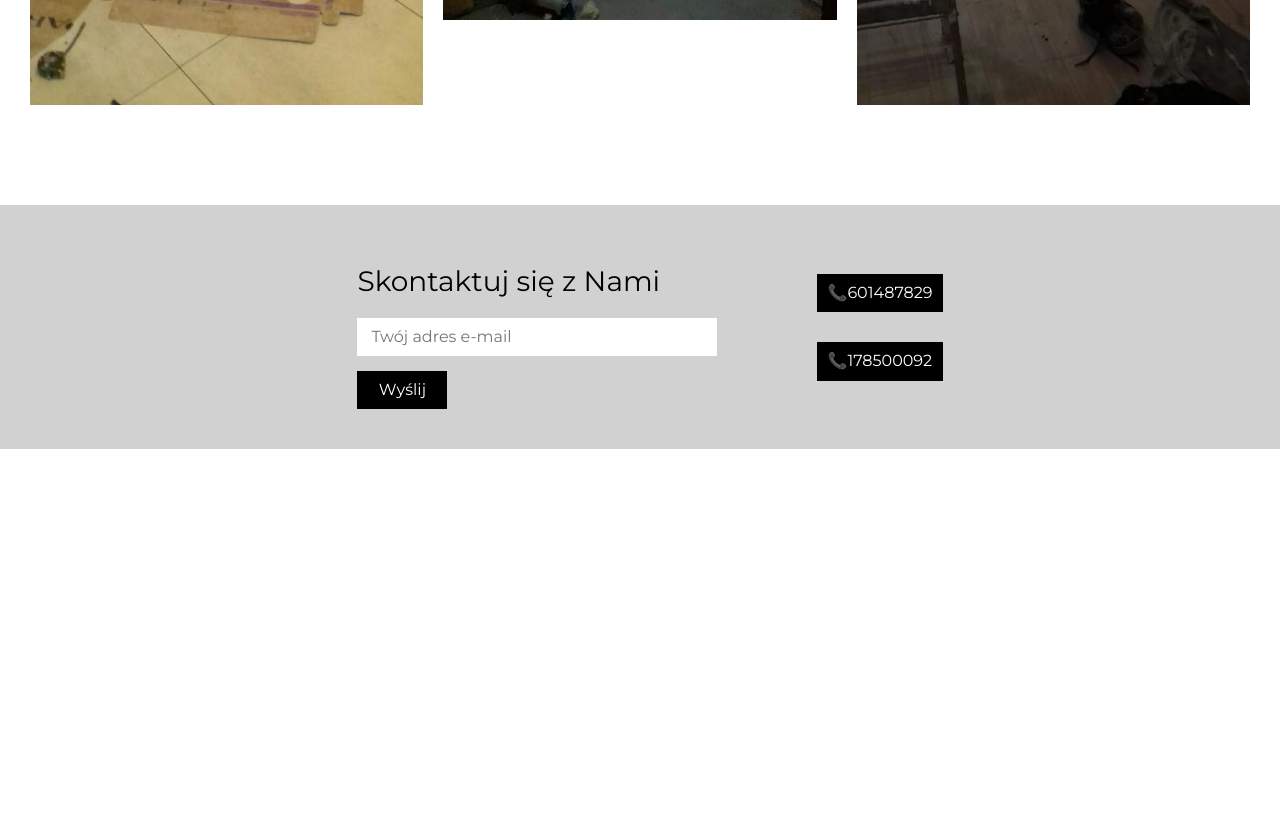
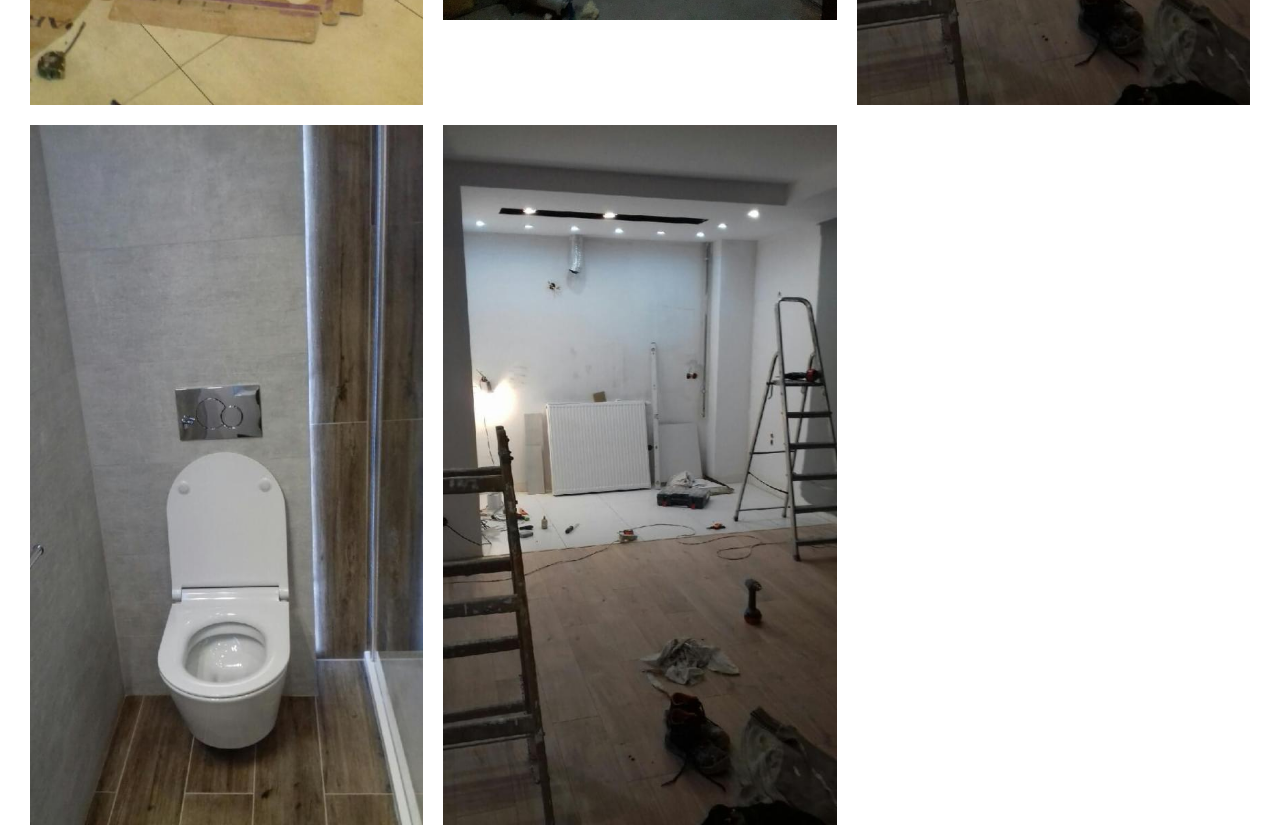
Before and after one commit to kingatos/apex-page-react, a React (Create React App) app: page /realizacje in a window 1280 px wide. Shown: the part 5100-5927 px from the top of the page. Before the commit the page ends 5549 px from the top, so only its background shows below. Built offline with nearby package versions, Linux system fonts and the light colour scheme.

Commit message:
added more photos to grid of photos on page

```diff
--- a/src/features/realizations/RealizationsPage.js
+++ b/src/features/realizations/RealizationsPage.js
@@ -125,6 +125,14 @@ const Realizations = () => (
           <PhotosItem>
             <StyledPhoto src={Photo11} alt="efekt" />
           </PhotosItem>
+
+          <PhotosItem>
+            <StyledPhoto src={Photo5} alt="efekt" />
+          </PhotosItem>
+
+          <PhotosItem>
+            <StyledPhoto src={Photo11} alt="efekt" />
+          </PhotosItem>
         </StyledPhotos>
       </ContainerPhotos>
     </SectionPhotos>
```
